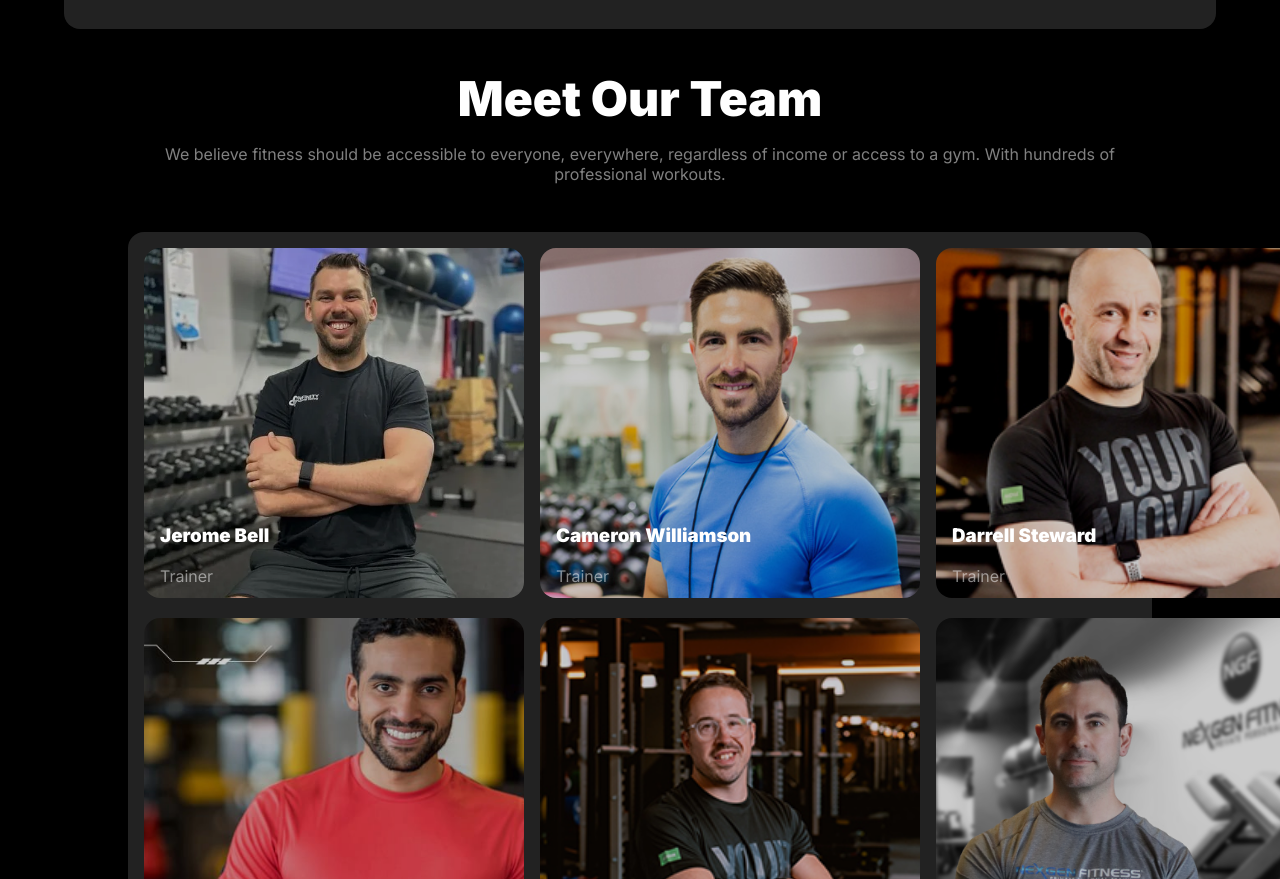
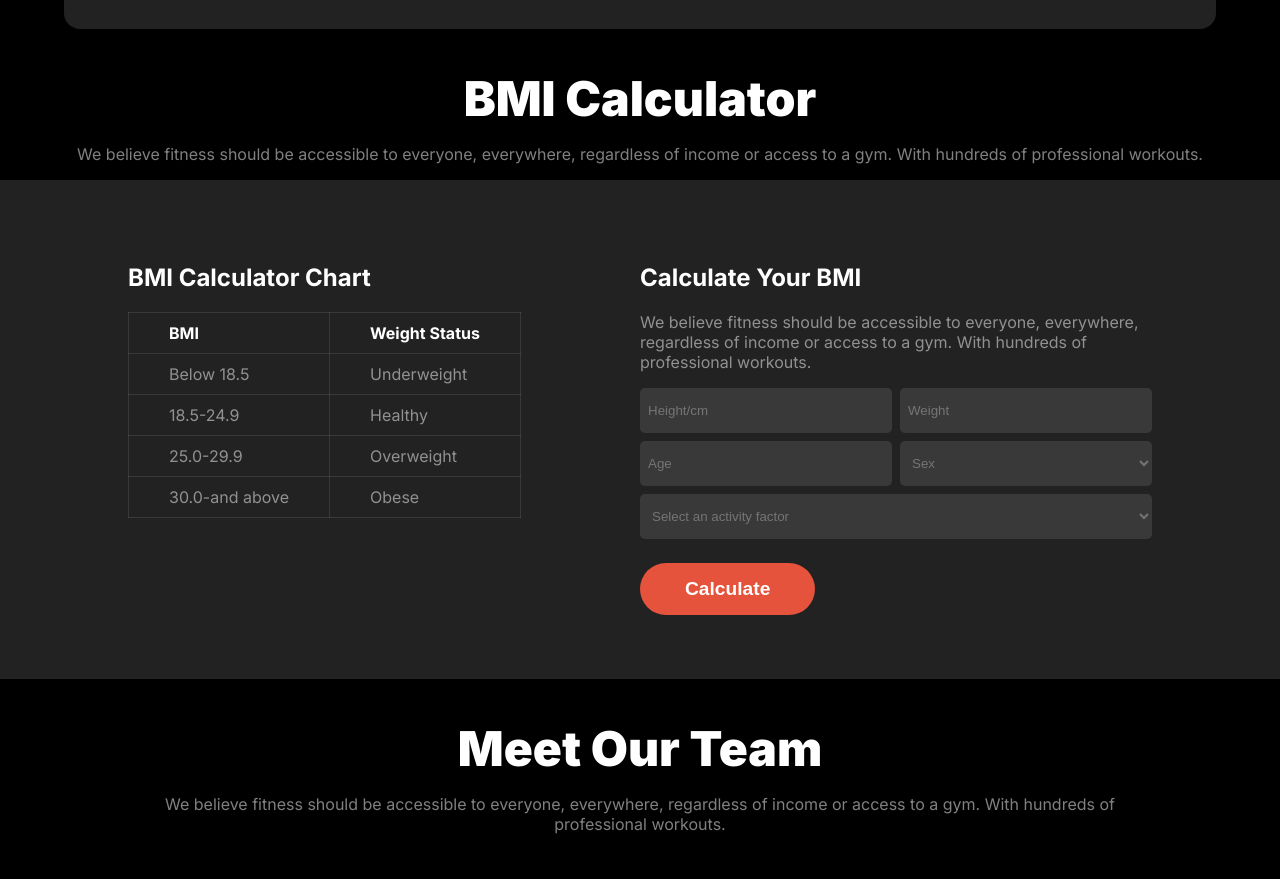
Before and after one commit to zsnahid/PH-Assignment-02, a plain HTML site: page index.html in a window 1280 px wide. Shown: the part 1631-2510 px from the top of the page. Drawn offline with Linux system fonts and the light colour scheme; a web font is replaced by a local one.

Commit message:
completed first challenge-bmi

```diff
--- a/index.html
+++ b/index.html
@@ -103,6 +103,78 @@
             </div>
         </section>
 
+        <section class="bmi-section">
+            <h1 class="section-title">BMI Calculator</h1>
+            <p class="section-subtitle">
+                We believe fitness should be accessible to everyone, everywhere, regardless of income or access to a
+                gym. With hundreds of professional workouts.
+            </p>
+            <div class="bmi-contents">
+                <div class="bmi-chart-and-calc width">
+                    <div class="bmi-chart">
+                        <h2>BMI Calculator Chart</h2>
+                        <table>
+                            <thead>
+                                <tr>
+                                    <th>BMI</th>
+                                    <th>Weight Status</th>
+                                </tr>
+                            </thead>
+                            <tbody>
+                                <tr>
+                                    <td>Below 18.5</td>
+                                    <td>Underweight</td>
+                                </tr>
+                                <tr>
+                                    <td>18.5-24.9</td>
+                                    <td>Healthy</td>
+                                </tr>
+                                <tr>
+                                    <td>25.0-29.9</td>
+                                    <td>Overweight</td>
+                                </tr>
+                                <tr>
+                                    <td>30.0-and above</td>
+                                    <td>Obese</td>
+                                </tr>
+                            </tbody>
+                        </table>
+                    </div>
+
+                    <div class="bmi-calc">
+                        <h2>Calculate Your BMI</h2>
+                        <p class="text-color-2">
+                            We believe fitness should be accessible to everyone, everywhere, regardless of income or
+                            access
+                            to a
+                            gym. With hundreds of professional workouts.
+                        </p>
+                        <form class="bmi-form">
+                            <div class="four-fields">
+                                <input type="text" name="" id="" placeholder="Height/cm">
+                                <input type="text" name="" id="" placeholder="Weight">
+                                <input type="text" name="" id="" placeholder="Age">
+                                <!-- <input type="text" name="" id="" placeholder="Sex"> -->
+                                <select name="sex" id="sex">
+                                    <option value="" disabled selected hidden>Sex</option>
+                                    <option value="male">Male</option>
+                                    <option value="female">Female</option>
+                                    <option value="other">Other</option>
+                                </select>
+                            </div>
+                            <div class="last-field">
+                                 <select name="" id="">
+                                    <option value="" disabled selected hidden>
+                                        Select an activity factor</option>
+                                 </select>
+                            </div>
+                        </form>
+                        <button class="btn-primary">Calculate</button>
+                    </div>
+                </div>
+            </div>
+        </section>
+
         <section class="meet-team width">
             <div>
                 <h1 class="section-title">
--- a/styles/responsive.css
+++ b/styles/responsive.css
@@ -117,4 +117,13 @@
     .footer-third-col>h2 {
         margin-top: 2rem;
     }
+
+    /* bmi */
+    .bmi-chart-and-calc{
+        flex-direction: column;
+    }
+
+    .bmi-calc{
+        width: 100%;
+    }
 }
--- a/styles/style.css
+++ b/styles/style.css
@@ -248,8 +248,8 @@ nav>ul>li {
     border-radius: 1rem;
     margin: 0;
     padding: 0;
-    object-fit: cover;
-    object-position: right;
+    object-fit: none;
+    object-position: 65% 30%;
 }
 
 .run-extra-texts>h1 {
@@ -271,6 +271,21 @@ nav>ul>li {
     max-width: 40%;
     margin: 0;
     padding: 0;
+}
+
+/* bmi calc styles */
+table{
+    border-collapse: collapse;
+}
+
+td, th{
+    border: 1px solid rgba(255, 255, 255, 0.1);
+    text-align: left;
+    padding: 10px 40px;
+}
+
+td{
+    color: rgba(255, 255, 255, 0.5);
 }
 
 /* meet team styles */
@@ -374,3 +389,57 @@ footer>hr{
     padding-bottom: 1rem;
     margin-bottom: 0;
 }
+
+/* bmi */
+
+.bmi-contents{
+    background-color: #222222;
+}
+
+.bmi-chart-and-calc{
+    display: flex;
+    /* gap: 100px; */
+    justify-content: space-between;
+    padding: 4rem 0;
+}
+
+.bmi-calc{
+    width: 50%;
+}
+
+.four-fields{
+    display: grid;
+    grid-template-columns: repeat(2, 0.5fr);
+    grid-template-rows: repeat(2, 45px);
+    gap: 0.5rem;
+}
+
+.last-field{
+    display: grid;
+    grid-template-columns: 1fr;
+    grid-template-rows: 45px;
+    margin-top: 0.5rem;
+    margin-bottom: 1.5rem;
+}
+
+input{
+    background-color: rgba(255, 255, 255, 0.1);
+    border: none;
+    border-radius: 0.3rem;
+    padding: 0 0.5rem;
+}
+
+select{
+    background-color: rgba(255, 255, 255, 0.1);
+    border: none;
+    border-radius: 0.3rem;
+    padding: 0 0.5rem;
+    color: rgba(255, 255, 255, 0.3);
+}
+
+
+option{
+    border: none;
+    color: white;
+    background-color: #222222;
+}
```
